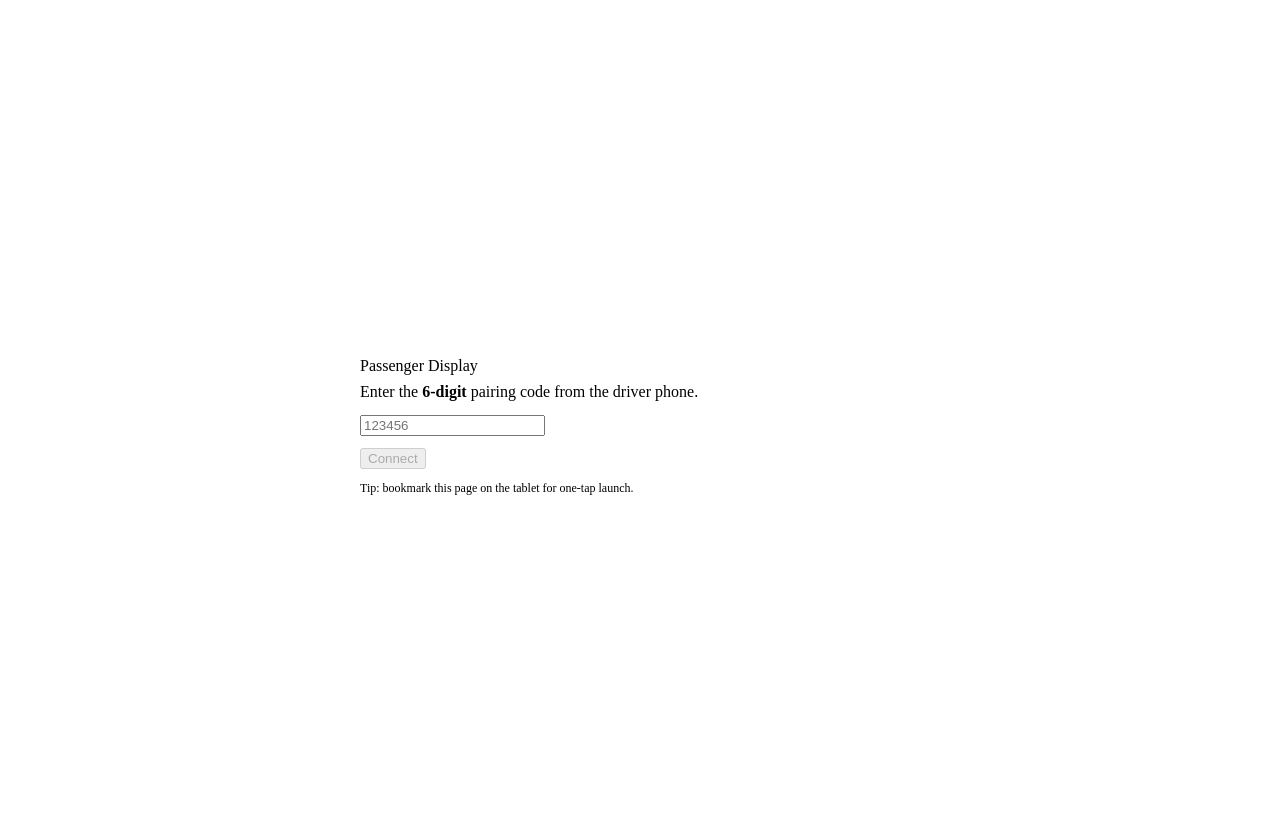
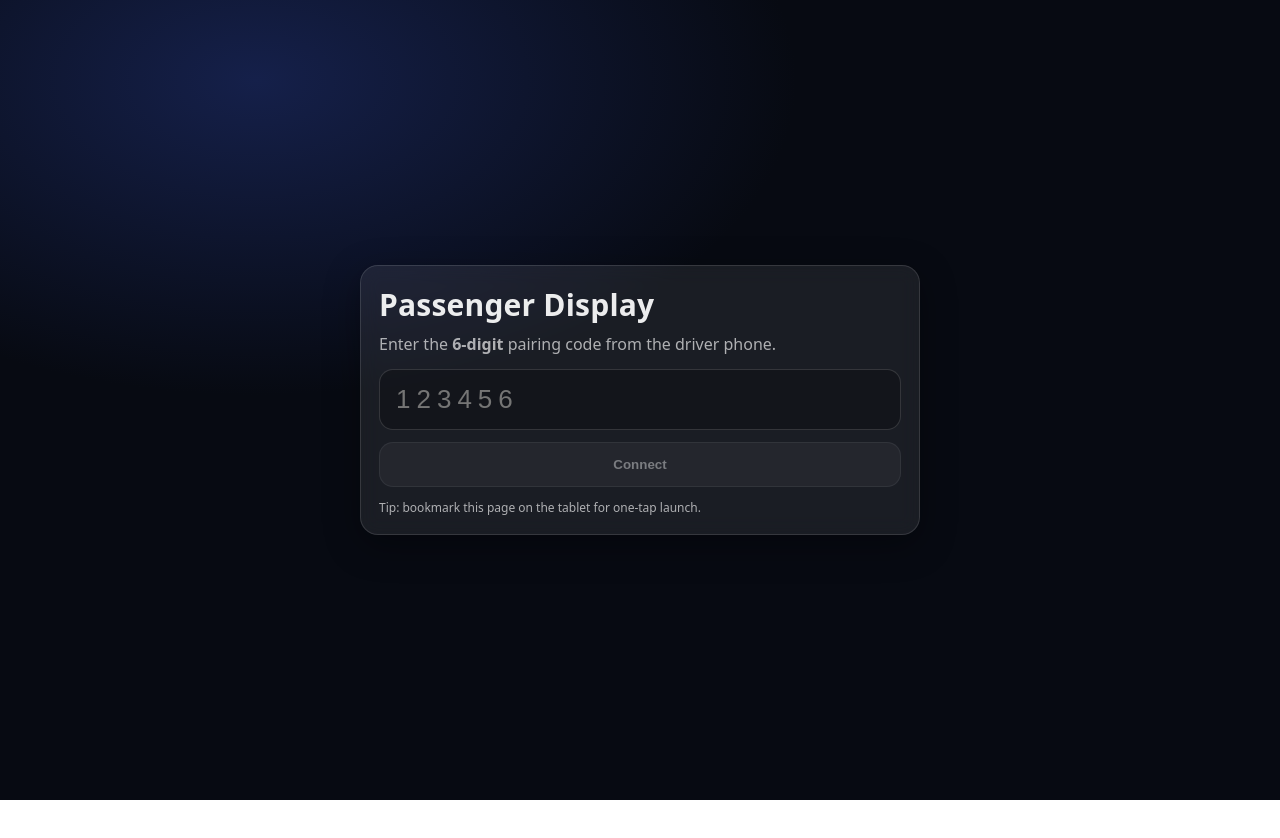
Before and after one commit to ruffneck-/uber-ride-display, a React (Vite) app: page /display in a window 1280 px wide. Shown: the top 838 px of the page. After the commit the page ends 800 px from the top, so only its background shows below. Built offline with nearby package versions, Linux system fonts and the light colour scheme; no server answers.

Commit message:
UI polish: dark glass theme + pill header

```diff
--- a/src/main.tsx
+++ b/src/main.tsx
@@ -2,6 +2,7 @@ import "maplibre-gl/dist/maplibre-gl.css";
 import React from "react";
 import ReactDOM from "react-dom/client";
 import App from "./App";
+import "./styles.css";
 
 ReactDOM.createRoot(document.getElementById("root")!).render(
   <React.StrictMode>
--- /dev/null
+++ b/src/styles.css
@@ -0,0 +1,88 @@
+:root {
+  --bg0: #070A12;
+  --bg1: #0C1020;
+  --card: rgba(255,255,255,0.08);
+  --card2: rgba(255,255,255,0.06);
+  --stroke: rgba(255,255,255,0.12);
+  --text: rgba(255,255,255,0.92);
+  --muted: rgba(255,255,255,0.65);
+  --muted2: rgba(255,255,255,0.45);
+  --good: rgba(0, 255, 170, 0.9);
+  --warn: rgba(255, 215, 0, 0.95);
+}
+
+html, body {
+  height: 100%;
+  margin: 0;
+  background: radial-gradient(1200px 700px at 20% 10%, #15204a 0%, var(--bg0) 45%),
+              radial-gradient(900px 500px at 80% 20%, #3b1d66 0%, var(--bg1) 50%),
+              linear-gradient(180deg, var(--bg0), var(--bg1));
+  color: var(--text);
+  font-family: system-ui, -apple-system, Segoe UI, Roboto, Arial, sans-serif;
+}
+
+* { box-sizing: border-box; }
+
+.card {
+  background: var(--card);
+  border: 1px solid var(--stroke);
+  border-radius: 18px;
+  box-shadow: 0 10px 35px rgba(0,0,0,0.35);
+  backdrop-filter: blur(10px);
+}
+
+.card.soft {
+  background: var(--card2);
+}
+
+.h1 { font-size: 30px; font-weight: 850; letter-spacing: 0.2px; }
+.h2 { font-size: 18px; font-weight: 750; opacity: 0.95; }
+.sub { color: var(--muted); }
+
+.row { display: flex; gap: 10px; flex-wrap: wrap; align-items: center; }
+
+.pill {
+  display: inline-flex;
+  align-items: center;
+  gap: 8px;
+  padding: 10px 12px;
+  border-radius: 999px;
+  background: rgba(255,255,255,0.08);
+  border: 1px solid rgba(255,255,255,0.12);
+  font-weight: 750;
+  color: var(--text);
+}
+
+.pill .label {
+  font-size: 12px;
+  color: var(--muted2);
+  font-weight: 800;
+  letter-spacing: 0.7px;
+  text-transform: uppercase;
+}
+
+.btn {
+  width: 100%;
+  border: 1px solid rgba(255,255,255,0.14);
+  background: rgba(255,255,255,0.10);
+  color: var(--text);
+  padding: 14px 16px;
+  border-radius: 14px;
+  font-weight: 800;
+  cursor: pointer;
+  transition: transform 120ms ease, background 120ms ease;
+}
+.btn:hover { background: rgba(255,255,255,0.14); transform: translateY(-1px); }
+.btn:disabled { opacity: 0.45; cursor: not-allowed; transform: none; }
+
+.input {
+  width: 100%;
+  padding: 14px 16px;
+  border-radius: 14px;
+  border: 1px solid rgba(255,255,255,0.14);
+  background: rgba(0,0,0,0.25);
+  color: var(--text);
+  font-size: 26px;
+  letter-spacing: 6px;
+  outline: none;
+}
```
